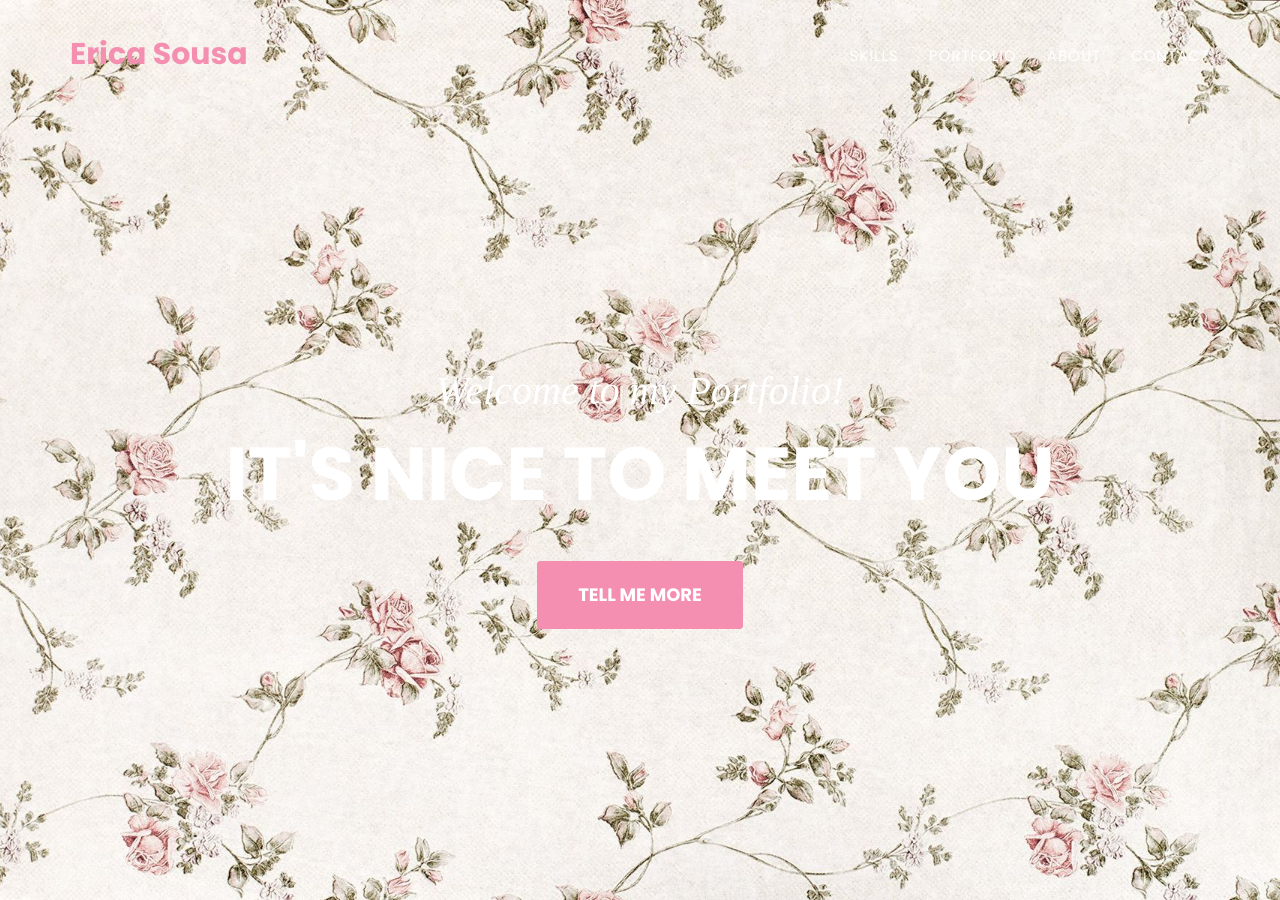
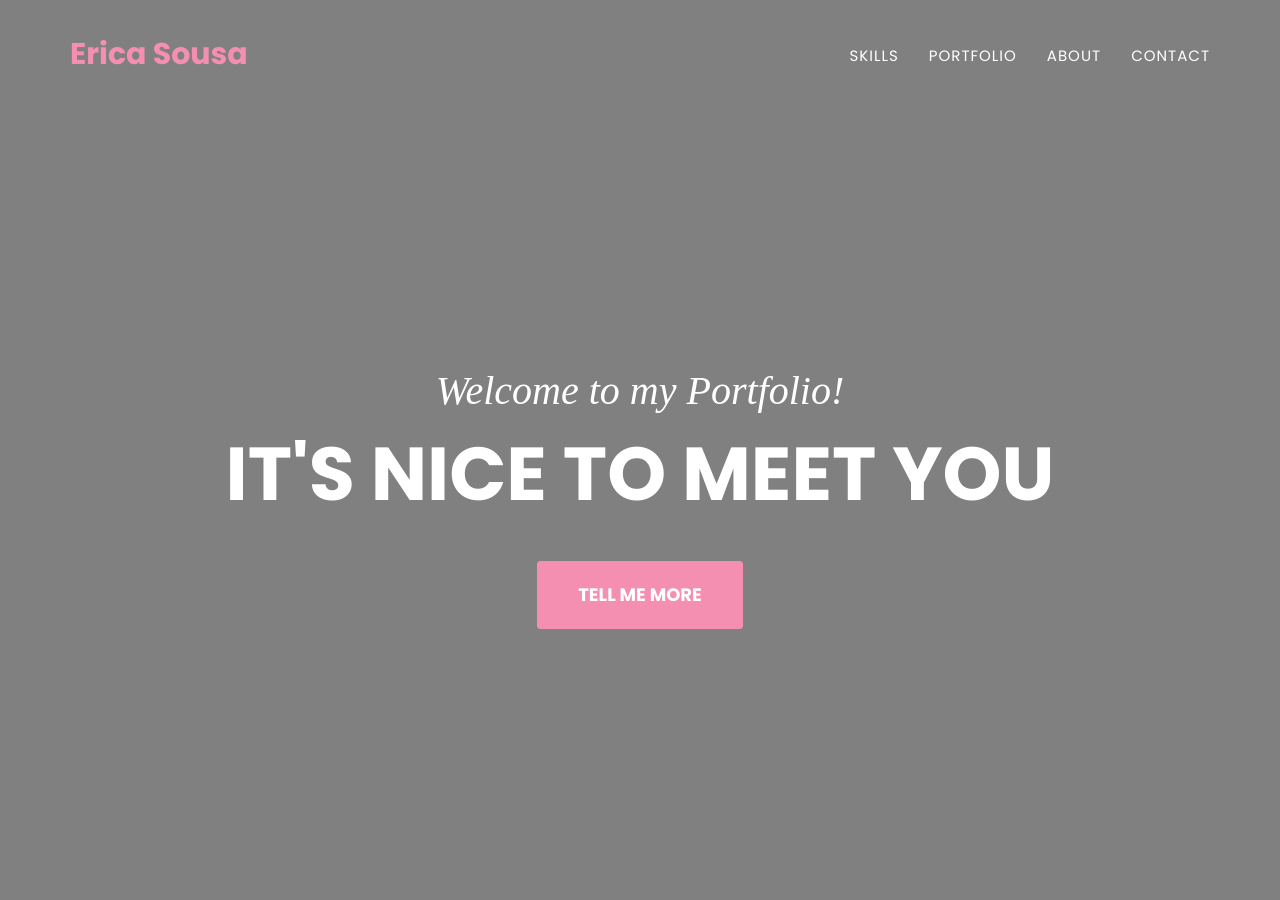
Before and after one commit to ericasousaa/EricaSousa, a Jekyll site: the page built from index.html, in a window 1280 px wide and 900 px high. Built offline with Jekyll 4.4.1, drawn with Linux system fonts in a browser that asks for light colours; some web fonts are replaced.

Commit message:
Update agency.css

```diff
--- a/_includes/css/agency.css
+++ b/_includes/css/agency.css
@@ -284,11 +284,13 @@ header {
 
     min-height: 100vh;
     background-attachment: scroll;
-    background-image: url('{{ site.baseurl }}/flor3.jpg');
     background-position: center center;
     background-repeat: no-repeat;
     background-size: cover;
+
+    background-color: #808080; /* cinza padrão */
 }
+
 
 
 
```
